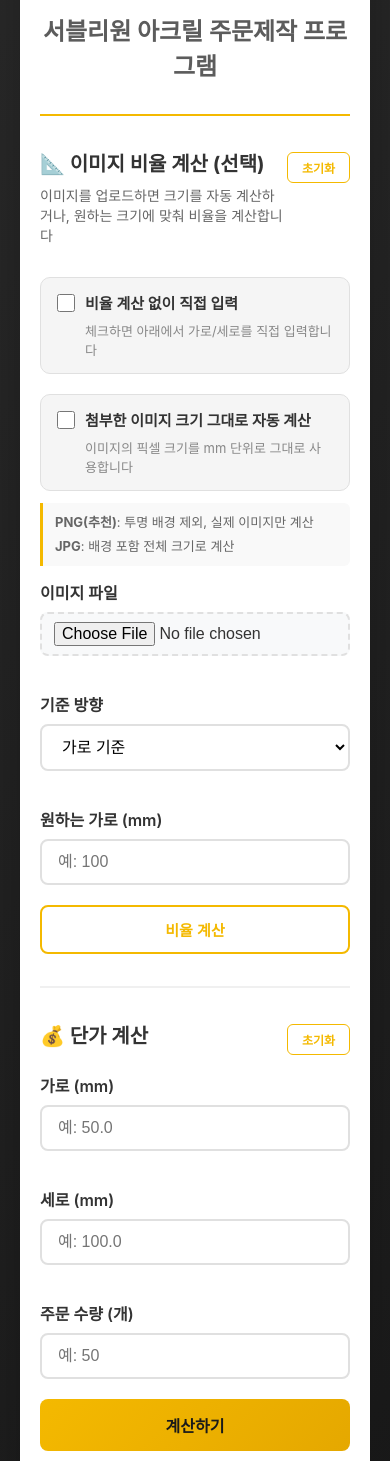
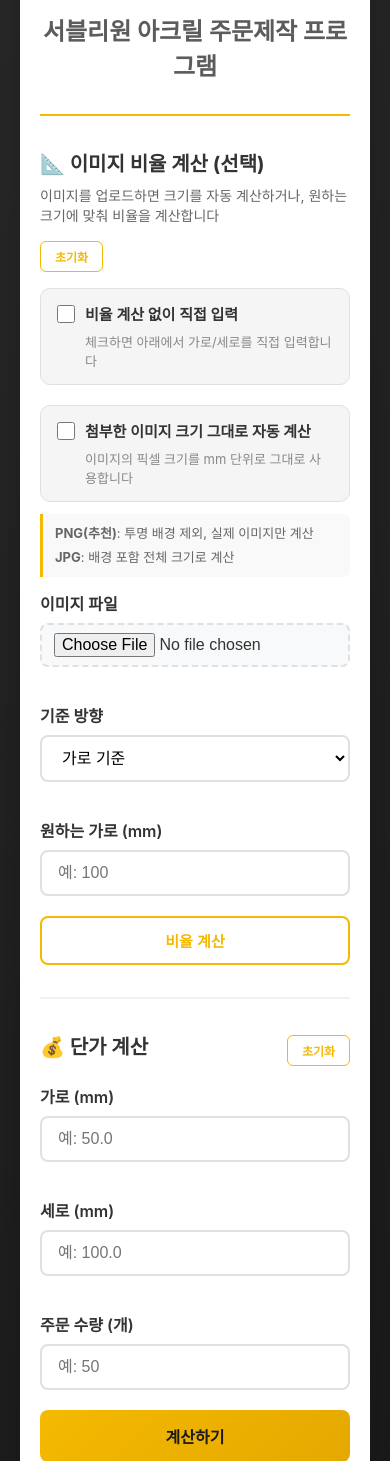
Before and after one commit to choi-cmd/claude-code-harness, a FastAPI app: page / in a window 390 px wide. Shown: the part 224-1685 px from the top of the page. Run offline with FastAPI, Linux system fonts and the light colour scheme; some libraries are stand-ins or nearby versions.

Commit message:
fix: 모바일에서 섹션 헤더 설명 텍스트 줄바꿈 개선
Co-Authored-By: Claude Opus 4.6 <noreply@anthropic.com>

```diff
--- a/src/templates/calculator.html
+++ b/src/templates/calculator.html
@@ -694,6 +694,13 @@ function resetOrder() {
 }
 
 @media (max-width: 600px) {
+    .section-with-reset {
+        flex-wrap: wrap;
+        gap: 8px;
+    }
+    .section-desc {
+        margin-bottom: 4px;
+    }
     .order-summary-bar {
         flex-direction: column;
         gap: 8px;
```
